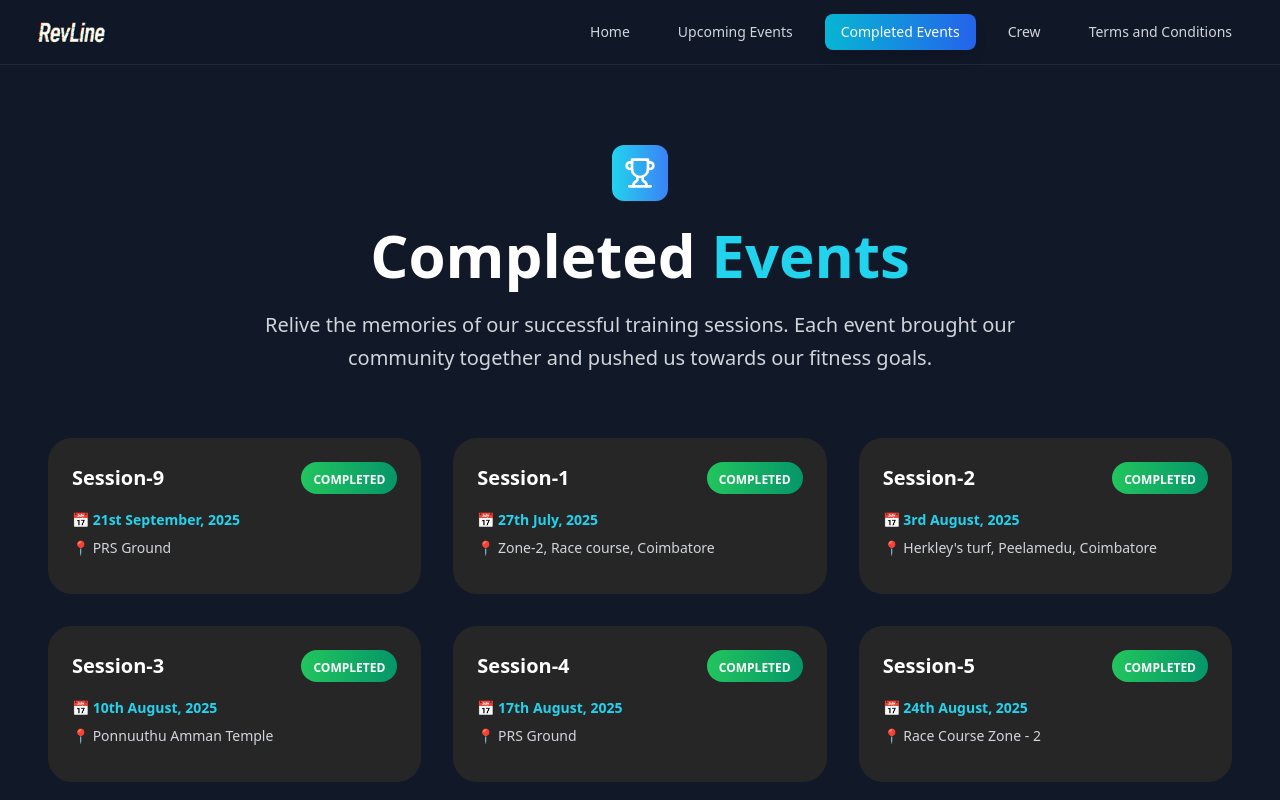
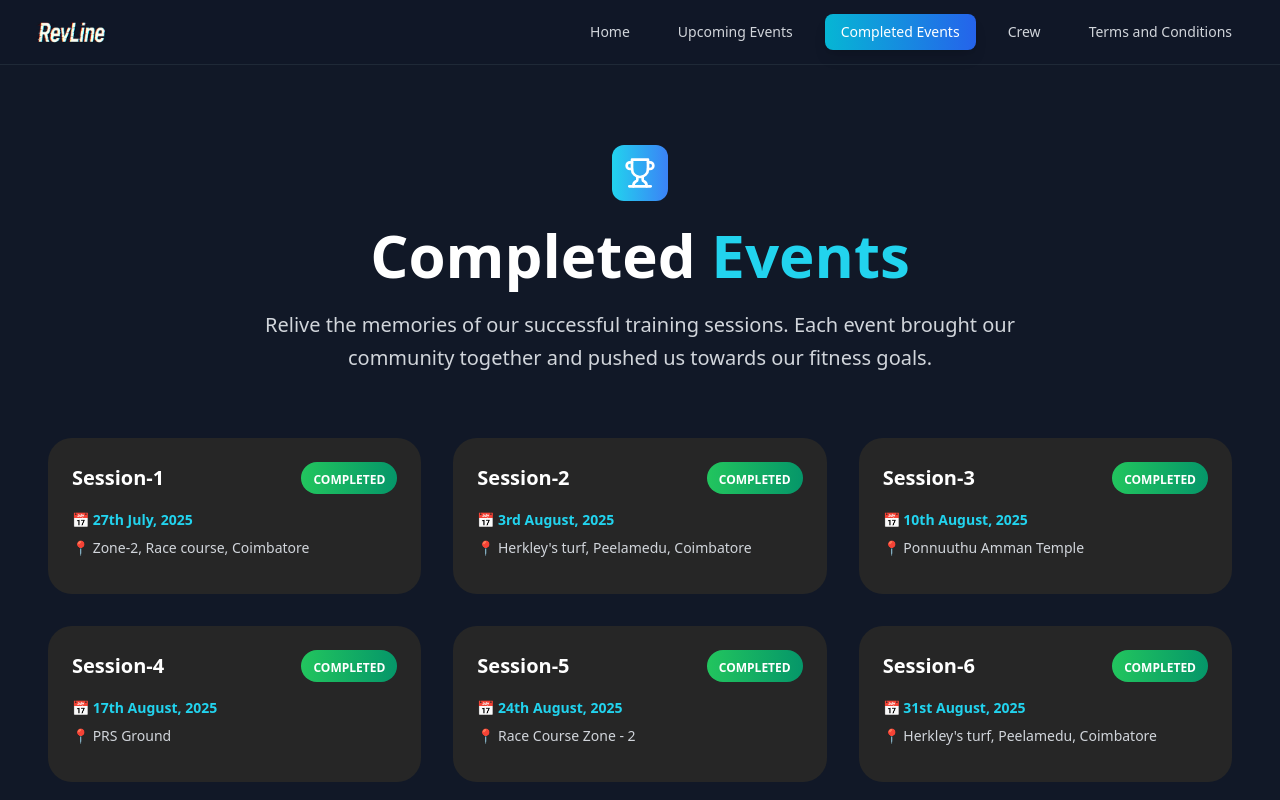
Before and after one commit to NarenVaithiyaa/RevLine, a React (Vite) app: page / in a window 1280 px wide. Both pictures are taken after a click on the button "Completed Events". Shown: the top 800 px of the page. Built offline with nearby package versions, Linux system fonts and the light colour scheme.

Commit message:
session-9 extra removed

```diff
--- a/src/pages/CompletedEvents.tsx
+++ b/src/pages/CompletedEvents.tsx
@@ -28,16 +28,6 @@ const CompletedEvents: React.FC = () => {
         {/* Completed Events */}
         <div className="mb-16">
           <div className="grid grid-cols-1 lg:grid-cols-2 xl:grid-cols-3 gap-8 px-4 max-w-7xl mx-auto">
-            <div className="flex justify-center">
-              <SpecialEventCard
-                sessionNumber={9}
-                date="21st September, 2025"
-                venue="PRS Ground"
-                time="7:00 - 10:00 AM"
-                agenda="7:00 AM - Assemble at PRS Ground • 7:15 AM - Warm up and start run • 8:00 AM - Fun games"
-                isCompleted={true}
-              />
-            </div>
             <div className="flex justify-center">
               <SpecialEventCard
                 sessionNumber={1}
```
